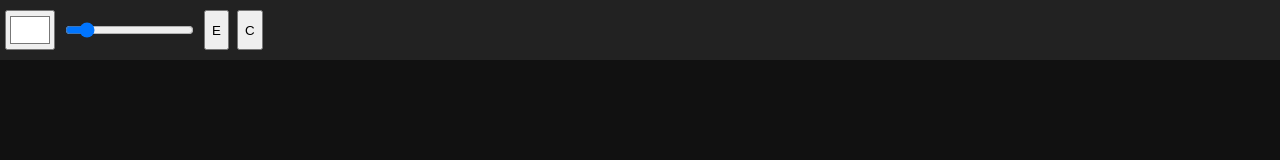
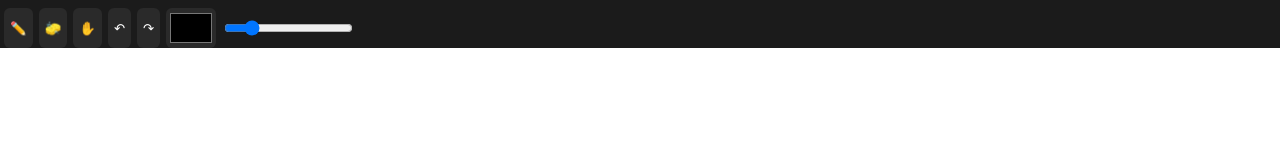
Before and after one commit to mlbbxkitty-png/Sketchy, a plain HTML site: page index.html in a window 1280 px wide. Drawn offline with Linux system fonts and the light colour scheme.

Commit message:
Update index.html

```diff
--- a/index.html
+++ b/index.html
@@ -1,142 +1,181 @@
 <!DOCTYPE html>
-<html lang="en">
+<html>
 <head>
 <meta charset="UTF-8">
-<meta name="viewport" content="width=device-width, initial-scale=1.0, user-scalable=no">
-<title>Mobile Draw</title>
+<meta name="viewport" content="width=device-width,initial-scale=1,user-scalable=no">
+<title>Draw</title>
 
-<!-- PWA -->
 <link rel="manifest" href="manifest.json">
-<meta name="theme-color" content="#111111">
+<meta name="theme-color" content="#111">
 
 <style>
-html, body {
-  margin: 0;
-  padding: 0;
-  background: #111;
-  overflow: hidden;
-  touch-action: none;
+html,body{
+  margin:0;
+  background:#111;
+  overflow:hidden;
+  touch-action:none;
 }
 
-#toolbar {
-  position: fixed;
-  top: 0;
-  left: 0;
-  right: 0;
-  height: 50px;
-  background: #222;
-  display: flex;
-  align-items: center;
-  gap: 8px;
-  padding: 5px;
-  z-index: 10;
+#topbar{
+  height:48px;
+  background:#1b1b1b;
+  display:flex;
+  align-items:center;
+  padding:4px;
+  gap:6px;
 }
 
-#toolbar input, #toolbar button {
-  height: 40px;
+#topbar button,input{
+  height:40px;
+  background:#2a2a2a;
+  color:white;
+  border:none;
+  border-radius:6px;
 }
 
-canvas {
-  position: absolute;
-  top: 50px;
-  left: 0;
+#stage{
+  position:absolute;
+  top:48px;
+  left:0;
+  right:0;
+  bottom:0;
+  overflow:hidden;
+}
+
+canvas{
+  position:absolute;
+  left:0;
+  top:0;
+  background:#fff;
 }
 </style>
 </head>
 
 <body>
 
-<div id="toolbar">
-  <input type="color" id="color" value="#ffffff">
-  <input type="range" id="size" min="1" max="40" value="6">
-  <button id="eraser">E</button>
-  <button id="clear">C</button>
+<div id="topbar">
+  <button id="brush">✏️</button>
+  <button id="eraser">🧽</button>
+  <button id="move">✋</button>
+  <button id="undo">↶</button>
+  <button id="redo">↷</button>
+  <input type="color" id="color" value="#000000">
+  <input type="range" id="size" min="1" max="30" value="6">
 </div>
 
-<canvas id="canvas"></canvas>
+<div id="stage"></div>
 
 <script>
-// ===== SERVICE WORKER =====
-if ("serviceWorker" in navigator) {
+if("serviceWorker"in navigator){
   navigator.serviceWorker.register("sw.js");
 }
 
-// ===== CANVAS =====
-const canvas = document.getElementById("canvas");
-const ctx = canvas.getContext("2d", { desynchronized: true });
+// ---------- LAYERS ----------
+const stage=document.getElementById("stage");
+const layers=[];
+let activeLayer=0;
 
-function resize() {
-  canvas.width = window.innerWidth;
-  canvas.height = window.innerHeight - 50;
+function newLayer(){
+  const c=document.createElement("canvas");
+  c.width=window.innerWidth;
+  c.height=window.innerHeight-48;
+  stage.appendChild(c);
+  layers.push(c);
+  activeLayer=layers.length-1;
 }
-resize();
-window.addEventListener("resize", resize);
+newLayer();
 
-// ===== DRAW STATE =====
-let drawing = false;
-let lastX = 0;
-let lastY = 0;
-let erasing = false;
+// ---------- VIEW TRANSFORM ----------
+let scale=1,offX=0,offY=0;
 
-const colorInput = document.getElementById("color");
-const sizeInput = document.getElementById("size");
+// ---------- TOOL STATE ----------
+let tool="brush";
+brush.onclick=()=>tool="brush";
+eraser.onclick=()=>tool="eraser";
+move.onclick=()=>tool="move";
 
-// ===== BUTTONS =====
-document.getElementById("eraser").onclick = () => erasing = !erasing;
-document.getElementById("clear").onclick = () => {
-  ctx.clearRect(0, 0, canvas.width, canvas.height);
-  save();
+// ---------- UNDO ----------
+const history=[],redoStack=[];
+function snapshot(){
+  history.push(layers.map(c=>c.toDataURL()));
+  redoStack.length=0;
+}
+undo.onclick=()=>{
+  if(!history.length)return;
+  redoStack.push(layers.map(c=>c.toDataURL()));
+  restore(history.pop());
+};
+redo.onclick=()=>{
+  if(!redoStack.length)return;
+  history.push(layers.map(c=>c.toDataURL()));
+  restore(redoStack.pop());
 };
 
-// ===== DRAW =====
-canvas.addEventListener("pointerdown", e => {
-  drawing = true;
-  lastX = e.offsetX;
-  lastY = e.offsetY;
-  ctx.beginPath();
-  ctx.moveTo(lastX, lastY);
+function restore(state){
+  state.forEach((d,i)=>{
+    const img=new Image();
+    img.onload=()=>layers[i].getContext("2d").drawImage(img,0,0);
+    img.src=d;
+  });
+}
+
+// ---------- DRAW ----------
+let draw=false,lastX,lastY;
+let pointers=[];
+
+stage.addEventListener("pointerdown",e=>{
+  pointers.push(e);
+  if(pointers.length===1 && tool!=="move"){
+    snapshot();
+    draw=true;
+    lastX=(e.clientX-offX)/scale;
+    lastY=(e.clientY-48-offY)/scale;
+  }
 });
 
-canvas.addEventListener("pointermove", e => {
-  if (!drawing) return;
+stage.addEventListener("pointermove",e=>{
+  pointers=pointers.map(p=>p.pointerId===e.pointerId?e:p);
 
-  const p = e.pressure || 0.5;
-  ctx.lineWidth = sizeInput.value * p;
-  ctx.lineCap = "round";
-  ctx.strokeStyle = colorInput.value;
-  ctx.globalCompositeOperation = erasing ? "destination-out" : "source-over";
+  if(tool==="move" && pointers.length===2){
+    const dx=pointers[0].clientX-pointers[1].clientX;
+    const dy=pointers[0].clientY-pointers[1].clientY;
+    scale=Math.min(4,Math.max(0.5,Math.abs(dx)/200));
+    return;
+  }
 
-  ctx.lineTo(e.offsetX, e.offsetY);
+  if(!draw)return;
+
+  const ctx=layers[activeLayer].getContext("2d");
+  const x=(e.clientX-offX)/scale;
+  const y=(e.clientY-48-offY)/scale;
+
+  ctx.lineCap="round";
+  ctx.lineWidth=size.value*(e.pressure||0.5);
+  ctx.strokeStyle=color.value;
+  ctx.globalCompositeOperation=tool==="eraser"?"destination-out":"source-over";
+
+  ctx.beginPath();
+  ctx.moveTo(lastX,lastY);
+  ctx.lineTo(x,y);
   ctx.stroke();
 
-  lastX = e.offsetX;
-  lastY = e.offsetY;
-
-  saveDebounced();
+  lastX=x; lastY=y;
 });
 
-canvas.addEventListener("pointerup", () => drawing = false);
-canvas.addEventListener("pointercancel", () => drawing = false);
+stage.addEventListener("pointerup",e=>{
+  pointers=pointers.filter(p=>p.pointerId!==e.pointerId);
+  draw=false;
+});
 
-// ===== AUTOSAVE =====
-let saveTimer;
-function saveDebounced() {
-  clearTimeout(saveTimer);
-  saveTimer = setTimeout(save, 800);
+// ---------- APPLY TRANSFORM ----------
+function update(){
+  layers.forEach(c=>{
+    c.style.transform=
+      `translate(${offX}px,${offY}px) scale(${scale})`;
+  });
+  requestAnimationFrame(update);
 }
-
-function save() {
-  localStorage.setItem("drawing", canvas.toDataURL());
-}
-
-function load() {
-  const data = localStorage.getItem("drawing");
-  if (!data) return;
-  const img = new Image();
-  img.onload = () => ctx.drawImage(img, 0, 0);
-  img.src = data;
-}
-load();
+update();
 </script>
 
 </body>
```
